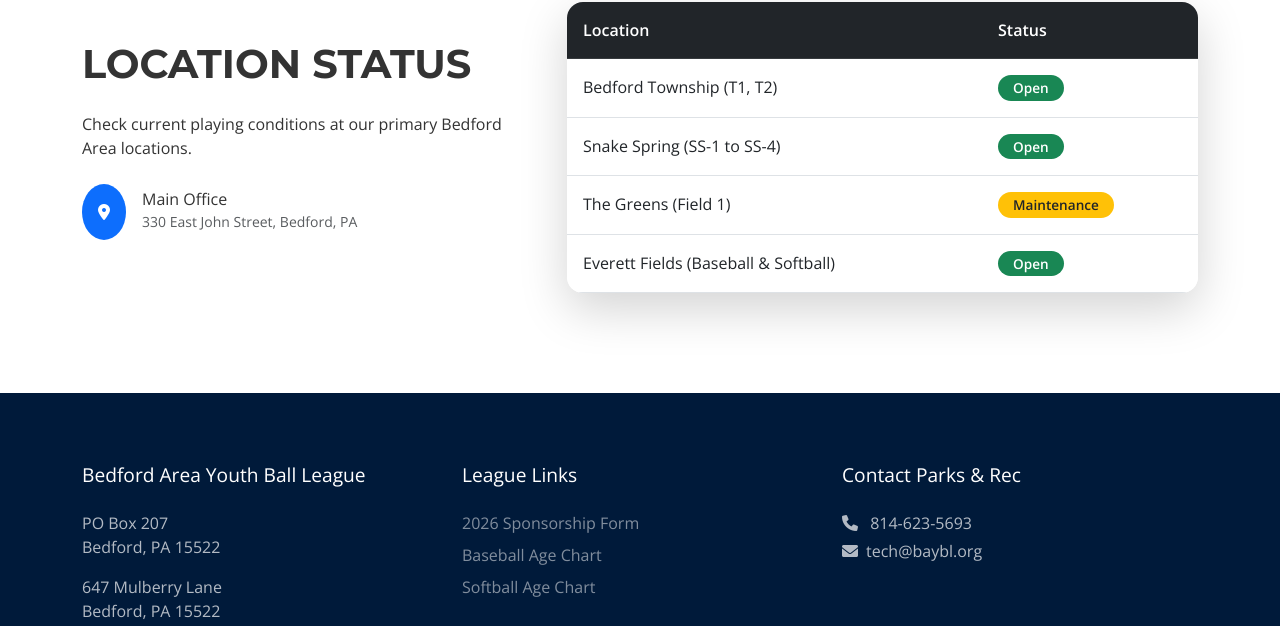
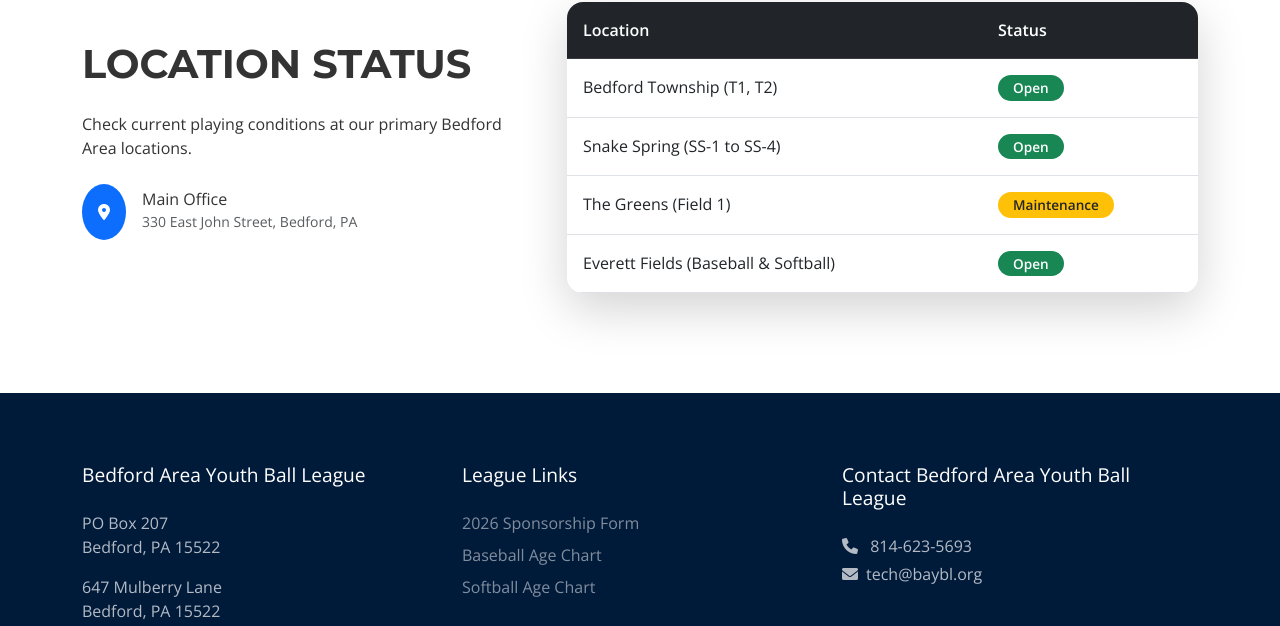
Before and after one commit to Aerial-Communications/BAYBL, a plain HTML site: page index.html in a window 1280 px wide. Shown: the part 1601-2227 px from the top of the page. Drawn offline with nearby package versions, Linux system fonts and the light colour scheme.

Commit message:
Update footer heading for contact information

```diff
--- a/index.html
+++ b/index.html
@@ -303,7 +303,7 @@
                     </ul>
                 </div>
                 <div class="col-md-4">
-                    <h4 class="footer-heading">Contact Parks & Rec</h4>
+                    <h4 class="footer-heading">Contact Bedford Area Youth Ball League</h4>
                     <p class="mb-1"><i class="fas fa-phone me-2"></i> 814-623-5693</p>
                     <p><i class="fas fa-envelope me-2"></i>tech@baybl.org</p>
                 </div>
```
